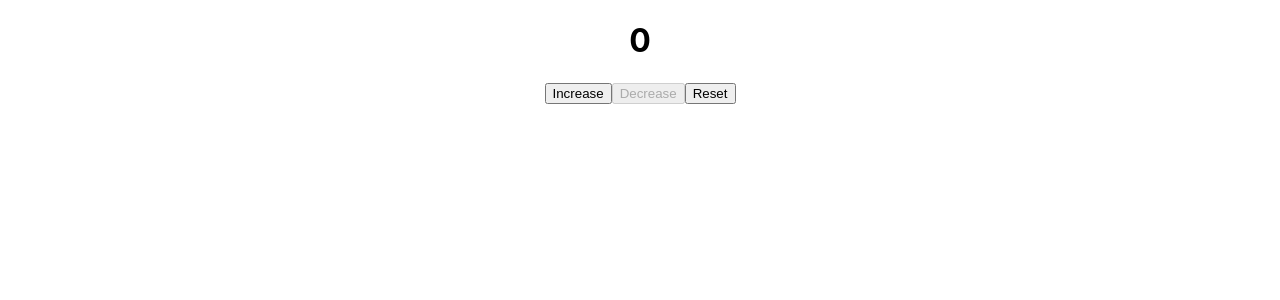
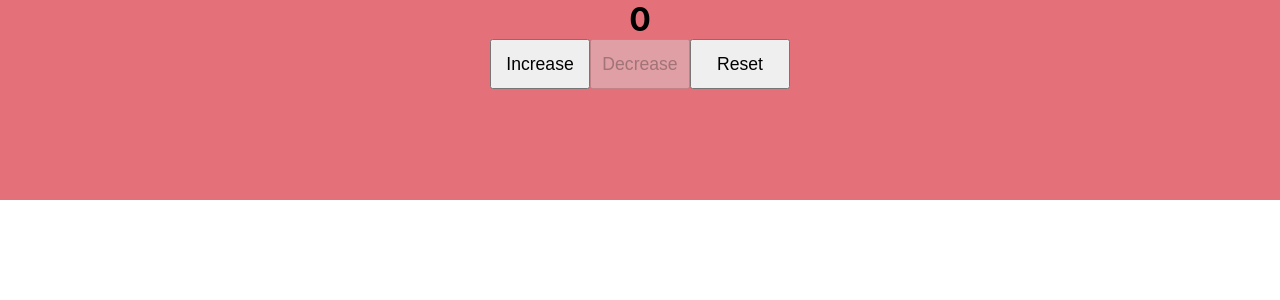
Before and after one commit to Shourov98hassan/counter-app, a React (Create React App) app: page / in a window 1280 px wide. Shown: the top 300 px of the page. Built offline with nearby package versions, Linux system fonts and the light colour scheme.

Commit message:
adding css style on button and div

```diff
--- a/src/components/Home/Home.css
+++ b/src/components/Home/Home.css
@@ -0,0 +1,17 @@
+*{
+    margin: 0;
+    padding: 0;
+}
+
+.count{
+    height: 200px;
+    width: 100%;
+    background-color:#E4717A;
+}
+
+button{
+    height: 50px;
+    width: 100px;
+    font-size: 1.1rem;
+    cursor: pointer;
+}
--- a/src/components/Home/Home.js
+++ b/src/components/Home/Home.js
@@ -1,4 +1,5 @@
 import React, { useState } from 'react';
+import './Home.css'
 
 const Home = () => {
     const [count,setCount] = useState(0);
@@ -19,7 +20,7 @@ const Home = () => {
     }
 
     return (
-        <div>
+        <div className='count'>
            <h1>{count}</h1>
            <button onClick={handleIncrease} disabled={count>4?true:false}>Increase</button>
            <button onClick={handleDecrease} disabled={count<1?true:false}>Decrease</button>
```
